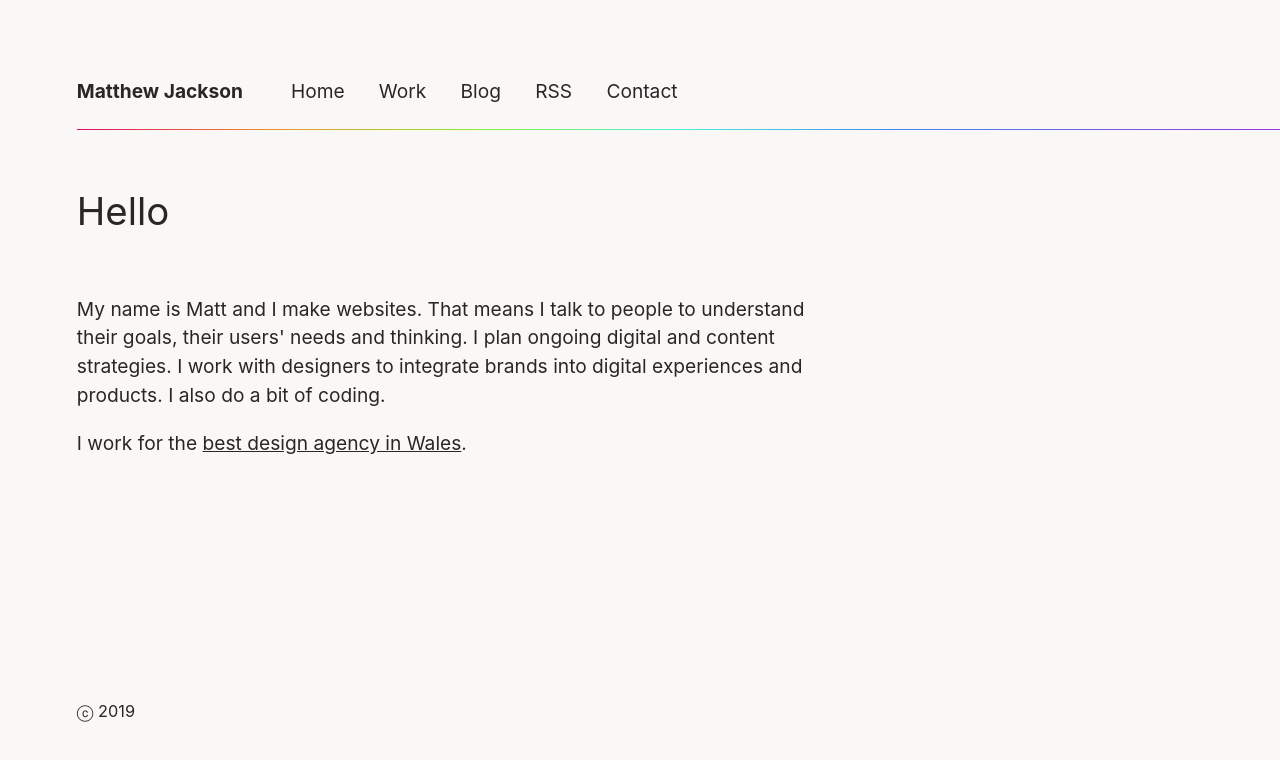
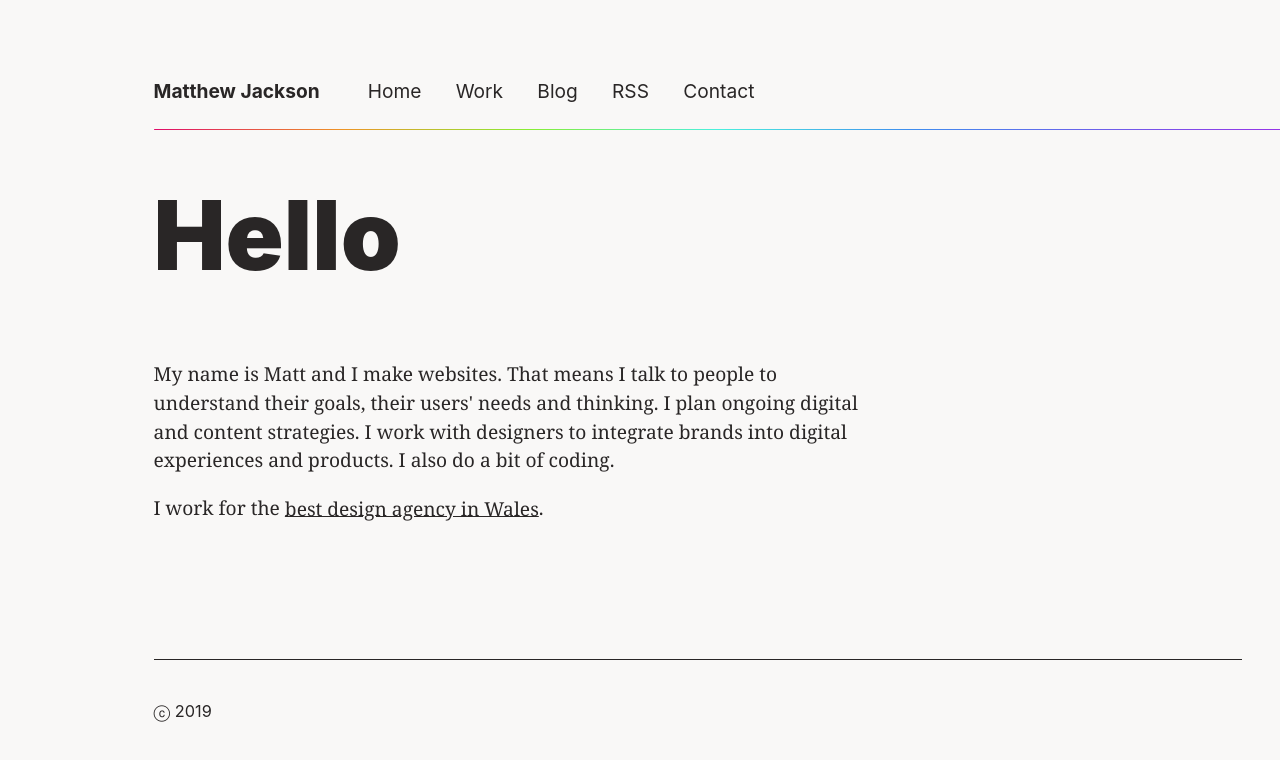
Before and after one commit to matthewbeta/matthew-jackson.com, an Eleventy site: page index.njk in a window 1280 px wide. Built offline with nearby package versions, Linux system fonts and the light colour scheme; Eleventy itself is replaced by a stand-in of ours; files that its build step writes are made by us from their sources.

Commit message:
Updates to fonts and some design tweaks

```diff
--- a/assets/style.css
+++ b/assets/style.css
@@ -6,8 +6,10 @@
 	--gradient: linear-gradient(90deg, rgb(223, 11, 106) 0%,rgb(238, 148, 38) 16.66667%,rgb(136, 238, 53) 33.333334%,rgb(75, 240, 221) 50%,rgb(63, 142, 238) 67%, rgb(150, 52, 231) 100%);
 	--smallprint: .85em;
 	--font-sans: -apple-system, BlinkMacSystemFont, 'Helvetica Neue', Helvetica, Arial, sans-serif;
+	--font-serif: -apple-system-ui-serif, ui-serif, 'Georgia', serif;
 	--weight-regular: normal;
 	--weight-bold: bold;
+	--weight-extra-bold: 900;
 	--ratio: 1.5;
 	}
 
@@ -124,9 +126,18 @@ body {
 		padding: 4em 0 4em 4em;
 	}
 }
+@media all and (min-width: 1000px) {
+	body {
+		padding: 4em 0 4em 8em;
+	}
+}
 main {
+	font-family: var(--font-serif);
 	flex: 1 0 auto;
-	padding-right: 2em;
+	margin-right: 2em;
+	padding-bottom: 4em;
+	border-bottom: 1px solid;
+
 }
 a {
 	color: inherit;
@@ -146,12 +157,21 @@ a:focus {
 }
 
 h1, h2, h3, h4, h5, h6 {
-	font-weight: var(--weight-bold);
+	font-weight: var(--weight-extra-bold);
+	font-family: var(--font-sans);
 }
 h1 {
-	font-size: 2em;
-	line-height: 1.3;
-	font-weight: var(--weight-regular);
+	font-size: 3.5em;
+	line-height: 1.1;
+	font-weight: var(--weight-extra-bold);
+	margin-bottom: 1rem;
+
+}
+@media all and (min-width: 800px) {
+	h1 {
+		font-size: 5em;
+		line-height: 1;
+	}
 }
 h2 {
 	font-size: 1.2em;
@@ -167,6 +187,7 @@ nav a {
 	margin-left: 1em;
 }
 nav {
+	flex: 1 1 auto;
 	margin-left: -1.5em;
 	padding-right: 1em;
 }
@@ -196,6 +217,7 @@ ul li::before {
 blockquote {
 	padding: 1em 2em 1em 1em;
 	font-style: italic;
+	font-size: 1.2em;
 	color: var(--color-fg-light);
 }
 blockquote + blockquote {
@@ -254,6 +276,7 @@ figcaption {
 	display: block;
 	width: 2em;
 	height: 1px;
+	border-radius: .5px 0 0 .5px;
 	background: var(--color-fg);
 }
 
@@ -283,4 +306,5 @@ pre {
 	background: var(--color-fg);
 	color: var(--color-bg);
 	border-radius: 3px;
+	overflow-x: auto;
 }
```
Also changed, not shown: 1 other file.
